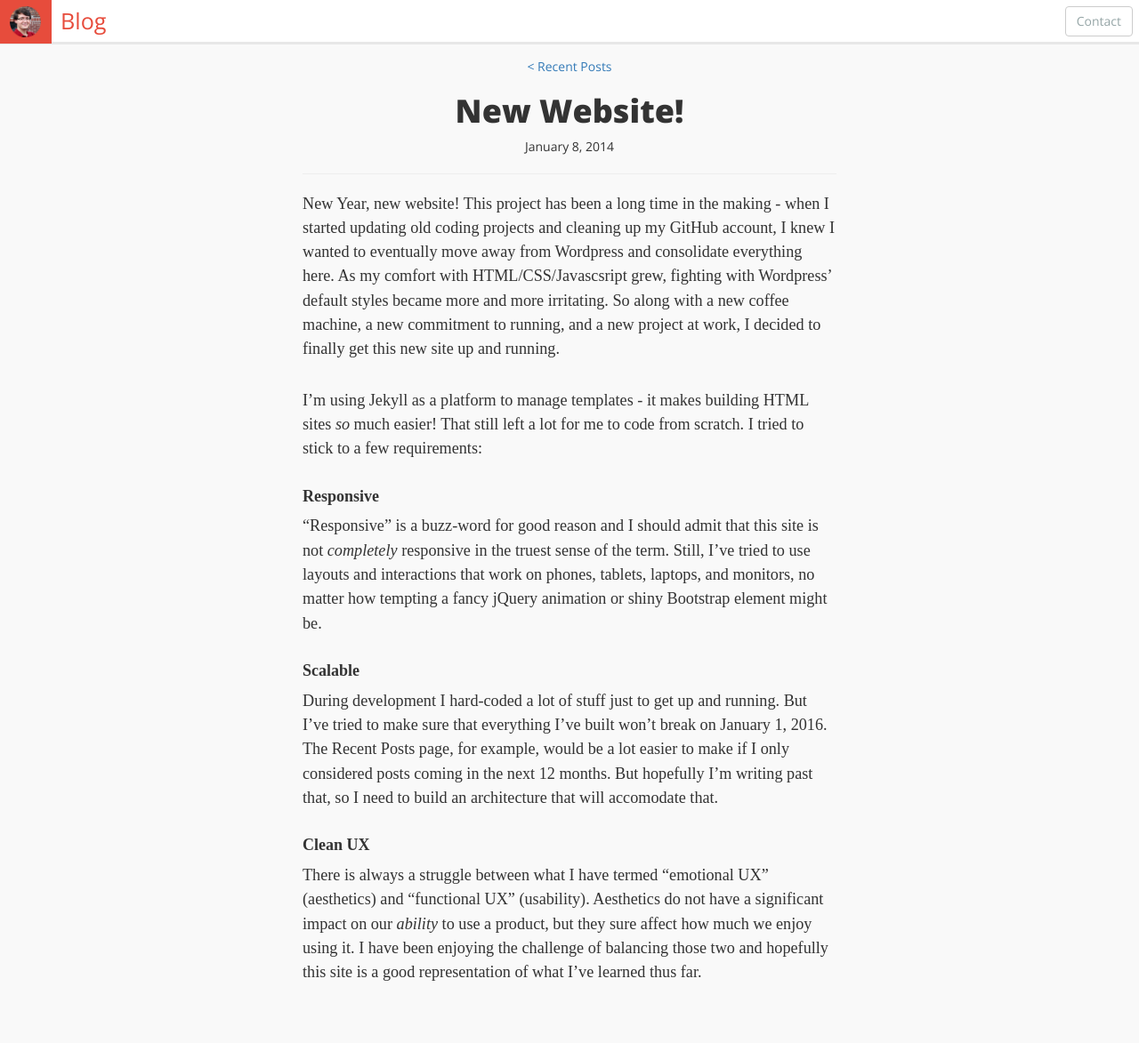
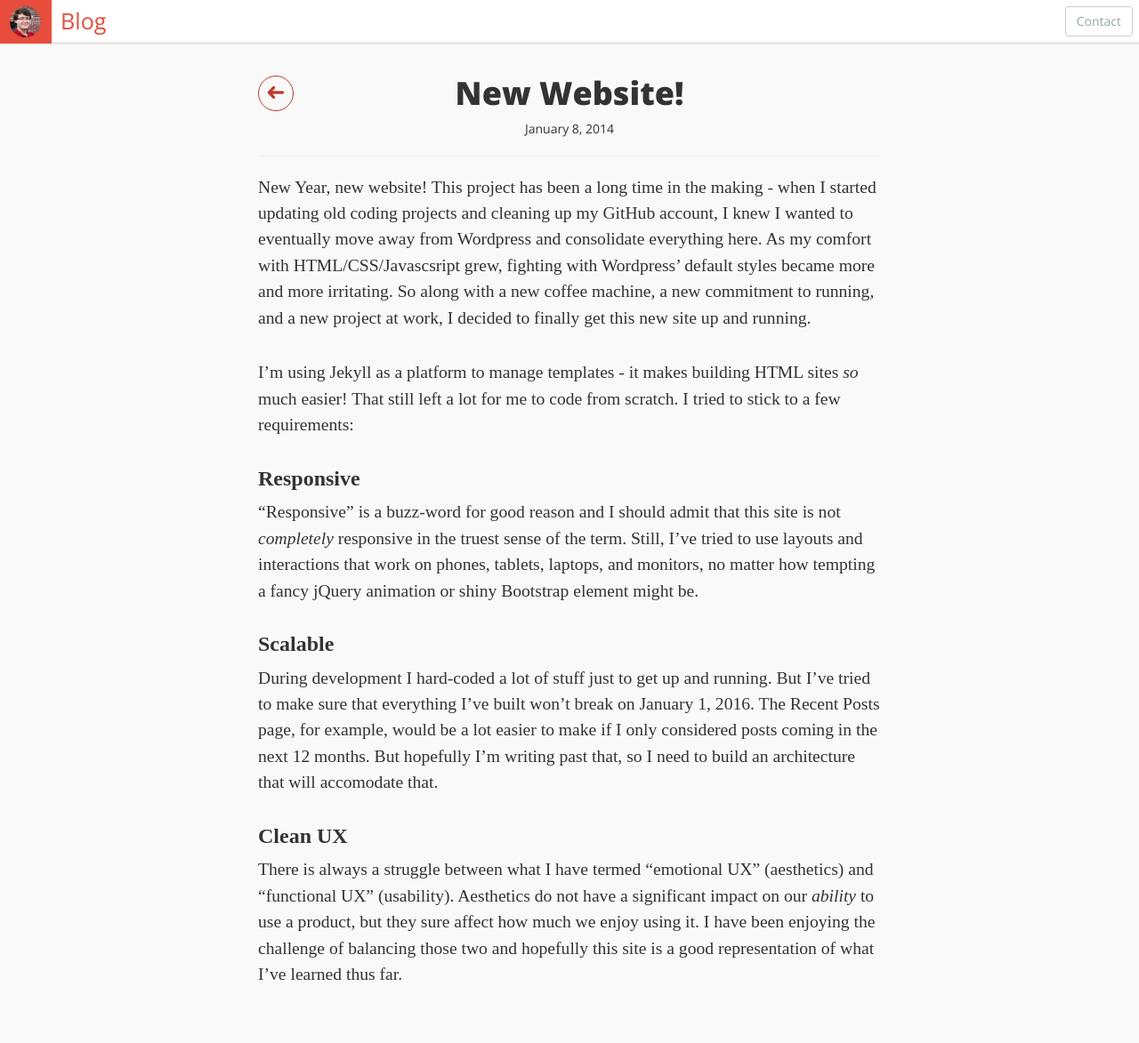
Before and after one commit to brettrowley/brettrowley.github.io, a Jekyll site: the page built from blog/2014/jan-8.md, in a window 1280 px wide. Shown: the whole page at 89% size. Built offline with Jekyll 4.4.1, drawn with Linux system fonts in a browser that asks for light colours; some web fonts are replaced.

Commit message:
Back button for blog

```diff
--- a/_layouts/post.html
+++ b/_layouts/post.html
@@ -5,7 +5,7 @@ layout: default
 
 .post{
 	width: 90%;
-	max-width: 600px;
+	max-width: 700px;
 	margin: 0 auto;
 	padding-top: 15px;
 }
@@ -19,7 +19,7 @@ layout: default
 }
 
 .post-content{
-	font-size: 1.3em;
+	font-size: 1.4em;
 	line-height: 1.5em;
 	font-family: serif
 }
@@ -31,16 +31,57 @@ layout: default
 h1, h2, h3, h4, h5, h6{
 	font-weight: bold;
 }
+
+.twitter-share-button, .pocket-btn{
+	display: inline-block;
+}
+
+.pocket-btn>iframe{
+	padding-top: 2px !important;
+}
+
+#share{
+	width: 130px;
+	margin: 0 auto;
+}
+
+#back-btn{
+	width: 40px;
+	height: 40px;
+	border-radius: 50%;
+	display: inline;
+	float: left;
+	border: 1px solid #c0392b;
+	font-size: 1.9em;
+	text-align: center;
+	color: #c0392b;
+	transition: 0.25s;
+	-webkit-transition: 0.25s;
+	margin-right: -40px;
+}
+
+#back-btn:hover{
+	background: #c0392b;
+	color: white;
+}
 </style>
 
 <div class="post">
-	<a style="text-align: center; display: block" href="/blog">< Recent Posts</a>
   <header class="post-header">
+  	<a href=".." id="back-btn"><i class="icon ion-arrow-left-c"></i></a>
     <h1 class="post-title">{{ page.headline }}</h1>
     <p class="post-meta">{{ page.date }}</p>
+<!--     <div id="share">
+	  	<a data-pocket-label="pocket" data-pocket-count="none" class="pocket-btn" data-lang="en"></a>
+		<script type="text/javascript">!function(d,i){if(!d.getElementById(i)){var j=d.createElement("script");j.id=i;j.src="https://widgets.getpocket.com/v1/j/btn.js?v=1";var w=d.getElementById(i);d.body.appendChild(j);}}(document,"pocket-btn-js");</script>
+
+		<a href="https://twitter.com/share" class="twitter-share-button" data-via="browley20" data-count="none">Tweet</a>
+		<script>!function(d,s,id){var js,fjs=d.getElementsByTagName(s)[0],p=/^http:/.test(d.location)?'http':'https';if(!d.getElementById(id)){js=d.createElement(s);js.id=id;js.src=p+'://platform.twitter.com/widgets.js';fjs.parentNode.insertBefore(js,fjs);}}(document, 'script', 'twitter-wjs');</script>
+	</div> -->
   </header>
 <hr>
   <article class="post-content">
+
     {{ content }}
   </article>
 
--- a/blog/2014/jan-8.md
+++ b/blog/2014/jan-8.md
@@ -10,11 +10,11 @@ New Year, new website! This project has been a long time in the making - when I
 
 I'm using Jekyll as a platform to manage templates - it makes building HTML sites _so_ much easier! That still left a lot for me to code from scratch. I tried to stick to a few requirements:
 
-####Responsive
+###Responsive
 "Responsive" is a buzz-word for good reason and I should admit that this site is not _completely_ responsive in the truest sense of the term. Still, I've tried to use layouts and interactions that work on phones, tablets, laptops, and monitors, no matter how tempting a fancy jQuery animation or shiny Bootstrap element might be.
 
-####Scalable
+###Scalable
 During development I hard-coded a lot of stuff just to get up and running. But I've tried to make sure that everything I've built won't break on January 1, 2016. The Recent Posts page, for example, would be a lot easier to make if I only considered posts coming in the next 12 months. But hopefully I'm writing past that, so I need to build an architecture that will accomodate that.
 
-####Clean UX
+###Clean UX
 There is always a struggle between what I have termed "emotional UX" (aesthetics) and "functional UX" (usability). Aesthetics do not have a significant impact on our _ability_ to use a product, but they sure affect how much we enjoy using it. I have been enjoying the challenge of balancing those two and hopefully this site is a good representation of what I've learned thus far.
--- a/blog/index.html
+++ b/blog/index.html
@@ -4,8 +4,8 @@ title: Blog
 ---
 <style>
 #recent-posts{
-    width: 90%;
-  max-width: 600px;
+  width: 90%;
+  max-width: 700px;
   margin: 0 auto;
 }
 
```
